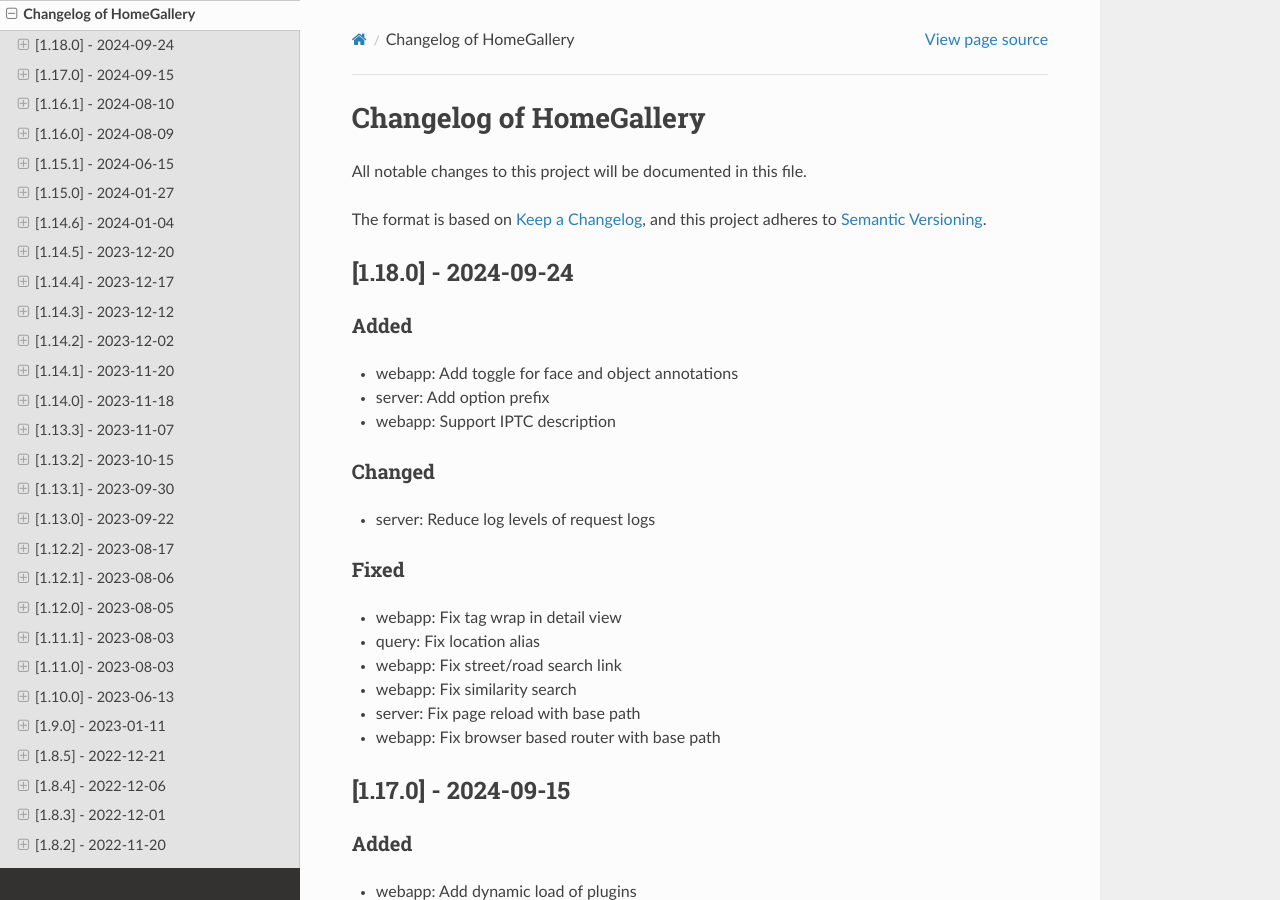
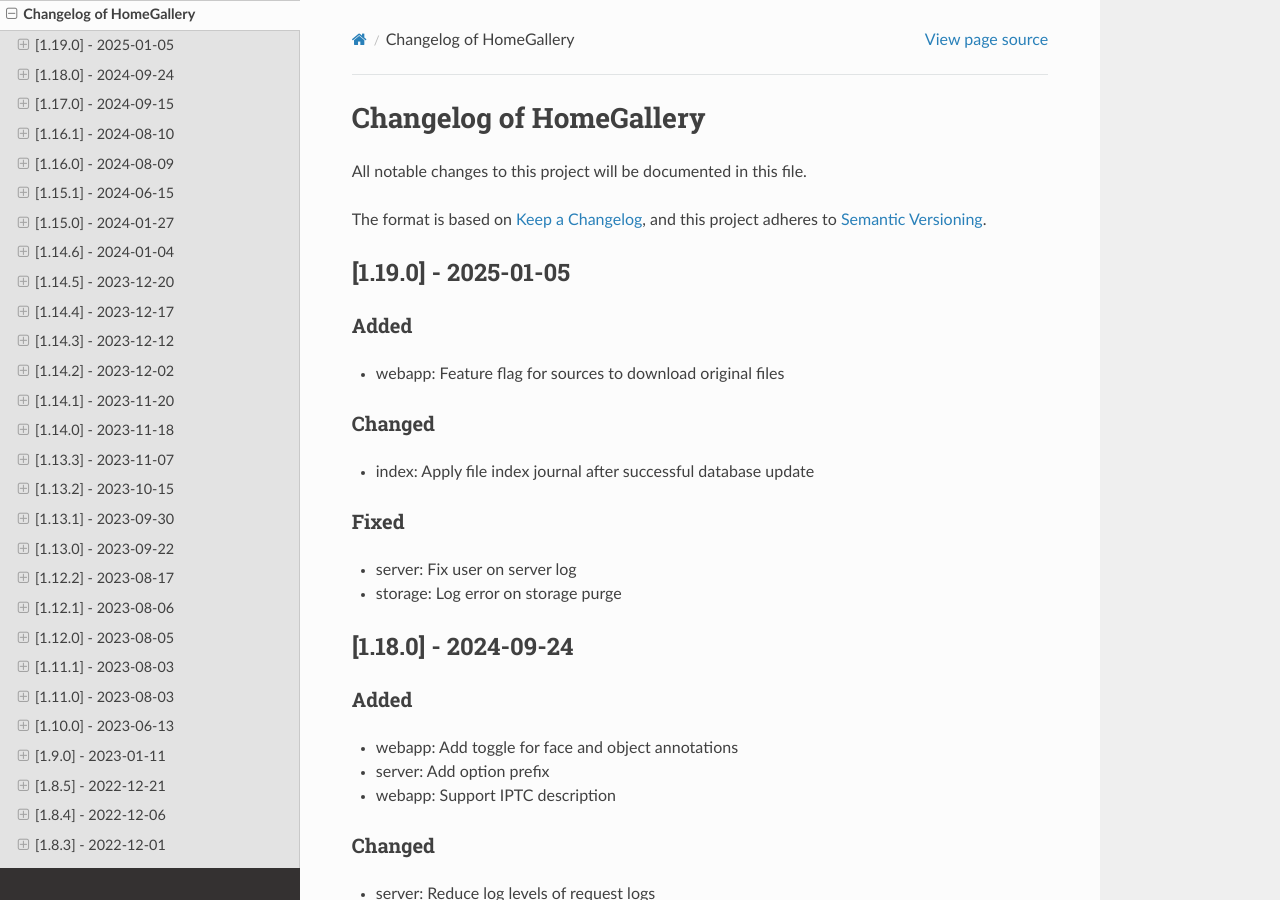
Before and after one commit to xemle/home-gallery-doc, a Sphinx documentation site: the page built from source/changelog.md, in a window 1280 px wide and 900 px high. Built offline with Sphinx 7.4.7 and the Read the Docs theme 3.1.0, drawn with Linux system fonts in a browser that asks for light colours.

Commit message:
Update cli docs for v1.19.0

```diff
--- a/source/changelog.md
+++ b/source/changelog.md
@@ -4,6 +4,21 @@
 
 The format is based on [Keep a Changelog](https://keepachangelog.com/en/1.0.0/),
 and this project adheres to [Semantic Versioning](https://semver.org/spec/v2.0.0.html).
+
+## [1.19.0] - 2025-01-05
+
+### Added
+
+- webapp: Feature flag for sources to download original files
+
+### Changed
+
+- index: Apply file index journal after successful database update
+
+### Fixed
+
+- server: Fix user on server log
+- storage: Log error on storage purge
 
 ## [1.18.0] - 2024-09-24
 
--- a/source/configuration/files/gallery.config-example.yml
+++ b/source/configuration/files/gallery.config-example.yml
@@ -58,6 +58,10 @@
     # Offline sources require an index file. Previews and meta data
     # should be extracted first before marking a source offline
     #offline: false
+    # Allows the original files to be downloaded via de webapp.
+    # This adds a link to images of this source in the details view.
+    # Sources set as `offline` won't be made available.
+    #downloadable: true
     # Filename matcher for checksum recalculation
     # size-ctime-inode: this matcher should be used if possible, might
     #                   not work on windows
```
